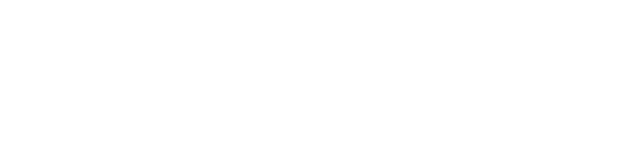
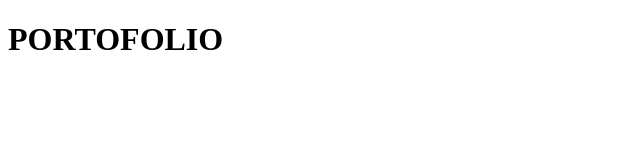
Before and after one commit to TirtaSimangunsong/Portofolio, a plain HTML site: page index.html in a window 1280 px wide. Shown: the whole page, without its empty margins (0-640 px from the left). Drawn offline with Linux system fonts and the light colour scheme.

Commit message:
Update index.html

```diff
--- a/index.html
+++ b/index.html
@@ -3,9 +3,10 @@
 <head>
     <meta charset="UTF-8">
     <meta name="viewport" content="width=device-width, initial-scale=1.0">
-    <title>Document</title>
+    <title>Portofolio</title>
 </head>
 <body>
+    <h1>PORTOFOLIO</h1>
 
 </body>
 </html>
```
